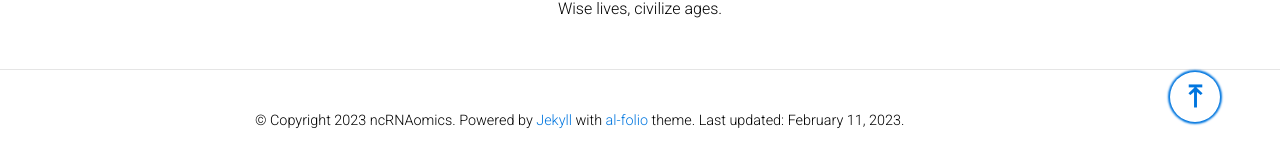
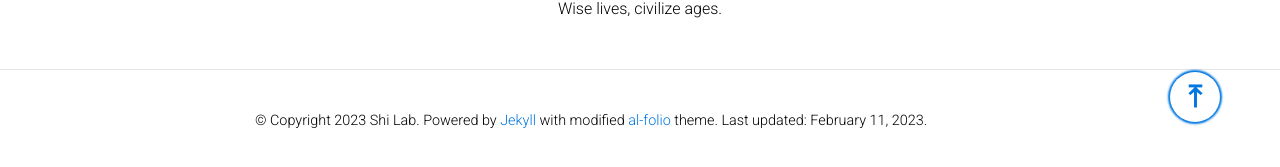
Before and after one commit to junchaoshi/junchaoshi.github.io, a Jekyll site: the page built from _pages/about.md, in a window 1280 px wide and 1245 px high. Shown: the part 1073-1240 px from the top of the window. Built offline with Jekyll 4.4.1, drawn with Linux system fonts in a browser that asks for light colours; comment, search, counter and statistics services are not loaded; a style sheet for code colours, icons or effects is not loaded.

```diff
--- a/_config.yml
+++ b/_config.yml
@@ -5,11 +5,12 @@
 title: Shi Lab @ BIG # the website title
 first_name:
 middle_name:
+last_name: Shi Lab
 lab_name: ncRNAomics
 email: shijc@big.ac.cn
 description: Lab
 footer_text: >
-  Powered by <a href="https://jekyllrb.com/" target="_blank">Jekyll</a> with <a href="https://github.com/alshedivat/al-folio">al-folio</a> theme.
+  Powered by <a href="https://jekyllrb.com/" target="_blank">Jekyll</a> with modified <a href="https://github.com/alshedivat/al-folio">al-folio</a> theme.
 
 #  Photos from <a href="https://unsplash.com" target="_blank">Unsplash</a>.
 keywords: noncoding RNA, bioinformatics, embryo development  # add your own keywords or leave empty
--- a/_includes/footer.html
+++ b/_includes/footer.html
@@ -13,7 +13,7 @@
     {%- else -%}
     <footer class="sticky-bottom mt-5">
       <div class="container">
-        &copy; Copyright {{ site.time | date: '%Y' }} {{ site.lab_name }}. {{ site.footer_text }}
+        &copy; Copyright {{ site.time | date: '%Y' }} {{ site.first_name }} {{ site.middle_name }} {{ site.last_name }}. {{ site.footer_text }}
         {%- if site.impressum_path -%}
         <a href="{{ site.url }}{{ site.baseurl }}{{ site.impressum_path }}">Impressum</a>.
         {%- endif -%}
```
